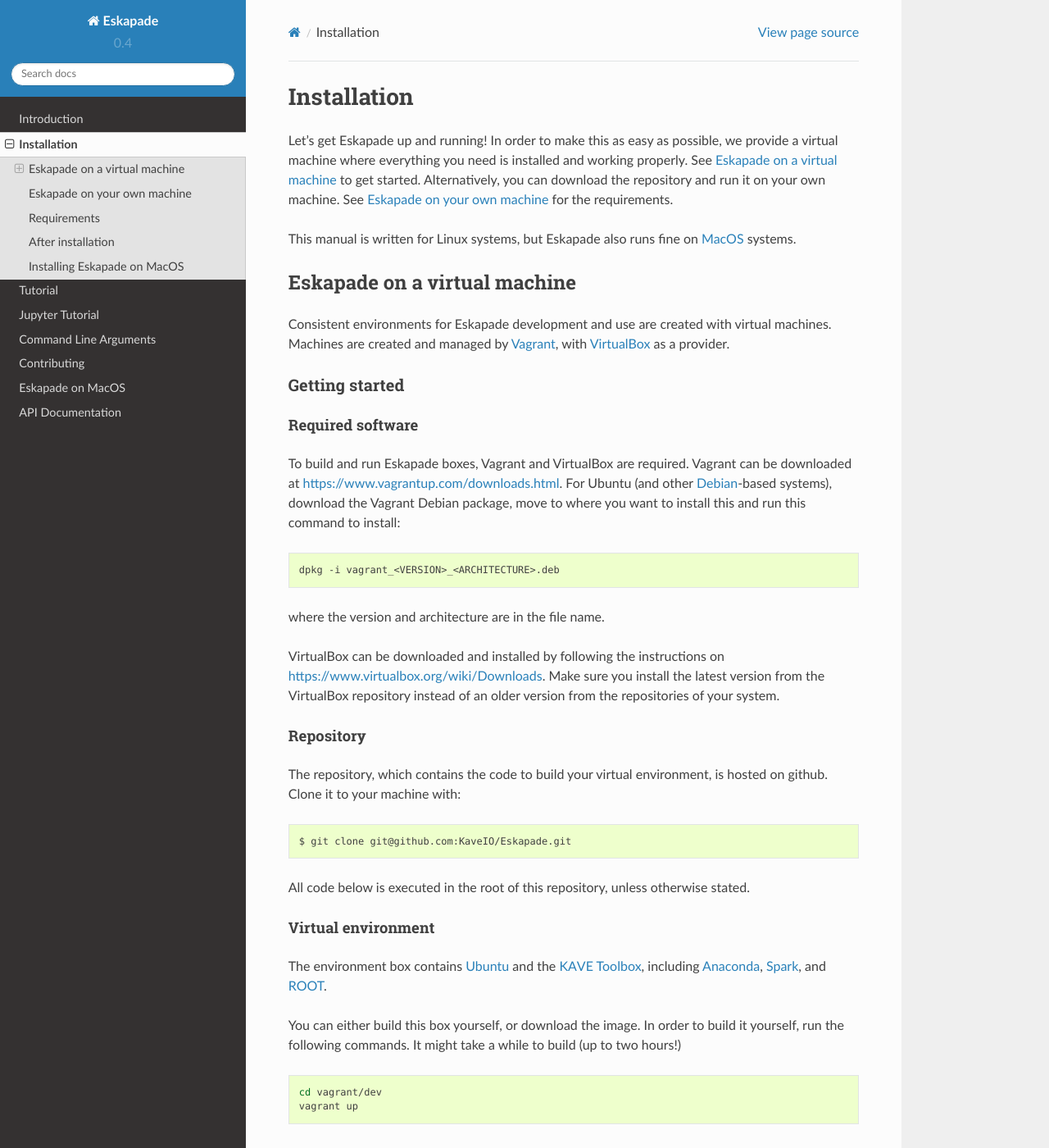
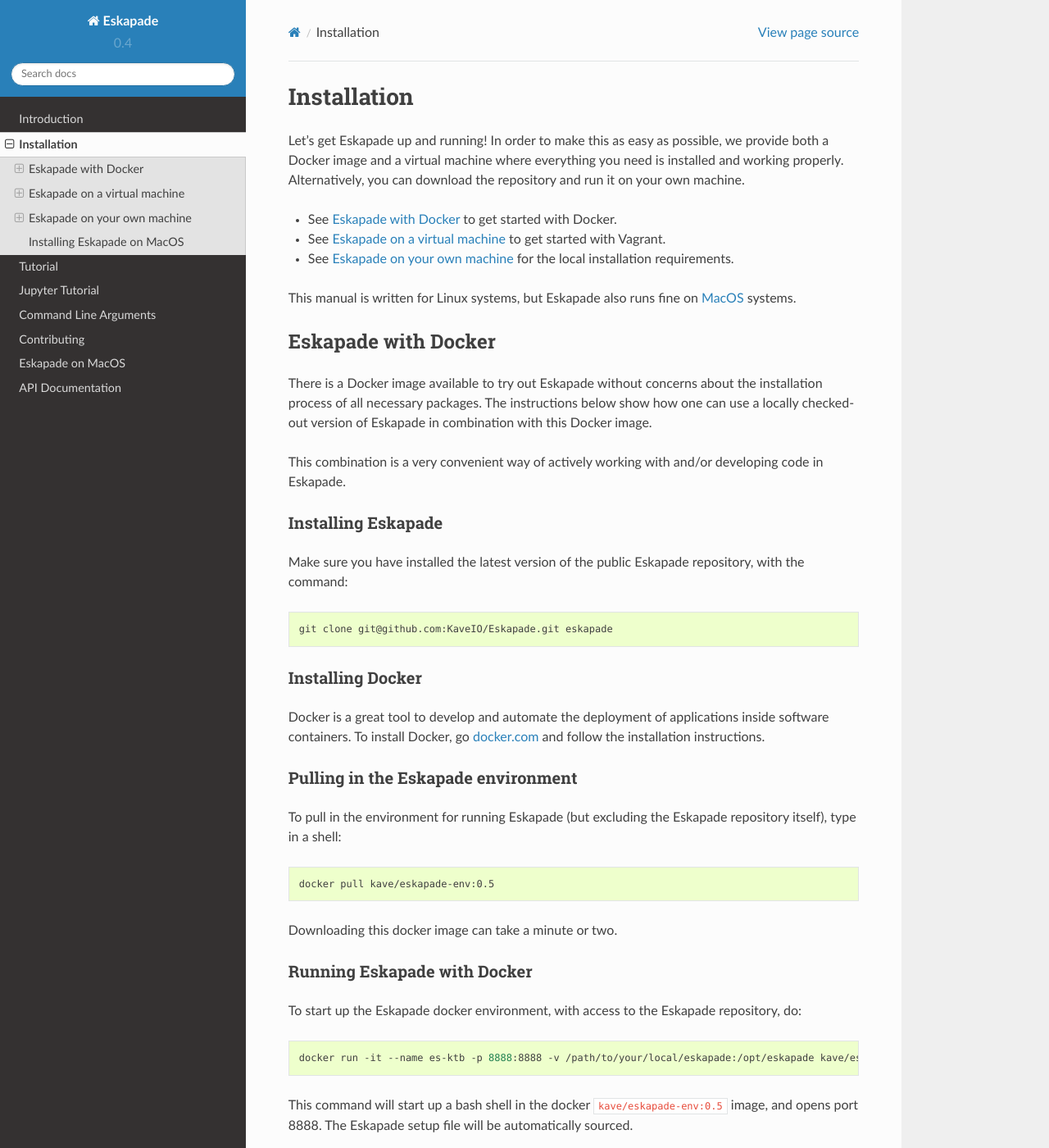
Before and after one commit to KaveIO/Eskapade, a Sphinx documentation site: the page built from docs/source/installation.rst, in a window 1280 px wide and 1400 px high. Shown: the whole window at 82% size. Built offline with Sphinx 7.4.7 and the Read the Docs theme 2.0.0, drawn with Linux system fonts in a browser that asks for light colours; pages that are not in the unit, such as notebooks, are missing from menus; some of the changed text lies outside the part shown.

Commit message:
Added section on running Eskapade with Docker

```diff
--- a/docs/source/installation.rst
+++ b/docs/source/installation.rst
@@ -3,12 +3,142 @@
 ============
 
 Let's get Eskapade up and running! In order to make this as easy as possible,
-we provide a virtual machine where everything you need is installed and working properly.
-See `Eskapade on a virtual machine`_ to get started. Alternatively, you can download
-the repository and run it on your own machine. See `Eskapade on your own machine`_ for the
-requirements.
+we provide both a Docker image and a virtual machine where everything you need is
+installed and working properly. Alternatively, you can download the repository and run it on your own machine.
+
+* See `Eskapade with Docker`_ to get started with Docker.
+* See `Eskapade on a virtual machine`_ to get started with Vagrant.
+* See `Eskapade on your own machine`_ for the local installation requirements.
 
 This manual is written for Linux systems, but Eskapade also runs fine on `MacOS <mac_os.html>`_ systems.
+
+
+
+Eskapade with Docker
+--------------------
+
+There is a Docker image available to try out Eskapade without concerns about the installation process of all necessary packages.
+The instructions below show how one can use a locally checked-out version of Eskapade in combination with this Docker image.
+
+This combination is a very convenient way of actively working with and/or developing code in Eskapade.
+
+
+Installing Eskapade
+___________________
+
+Make sure you have installed the latest version of the public Eskapade repository, with the command:
+
+.. code-block:: bash
+
+  git clone git@github.com:KaveIO/Eskapade.git eskapade
+
+
+Installing Docker
+_________________
+
+Docker is a great tool to develop and automate the deployment of applications inside software containers.
+To install Docker, go `docker.com <https://www.docker.com/>`_ and follow the installation instructions.
+
+
+Pulling in the Eskapade environment
+___________________________________
+
+To pull in the environment for running Eskapade (but excluding the Eskapade repository itself), type in a shell:
+
+.. code-block:: bash
+
+  docker pull kave/eskapade-env:0.5
+
+Downloading this docker image can take a minute or two.
+
+
+Running Eskapade with Docker
+____________________________
+
+To start up the Eskapade docker environment, with access to the Eskapade repository, do:
+
+.. code-block:: bash
+
+  docker run -it --name es-ktb -p 8888:8888 -v /path/to/your/local/eskapade:/opt/eskapade kave/eskapade-env:0.5 bash
+
+This command will start up a bash shell in the docker ``kave/eskapade-env:0.5`` image, and opens port 8888.
+The Eskapade setup file will be automatically sourced.
+
+The option ``-v /path/to/your/local/eskapade:/opt/eskapade`` mounts the local directory ``/path/to/your/local/eskapade``
+(containing your local Eskapade repository) under ``/opt/eskapade`` in the docker container.
+You can now edit the files in this directory, either locally or in the (docker) bash shell, and any updates
+to these files will be kept after exiting docker.
+
+This combination is a great way of using and developing Eskapade code.
+
+E.g. one can now do:
+
+.. code-block:: bash
+
+  cd /opt/eskapade
+
+and run any Eskapade code. See `Tutorial section <tutorial.html>`_ for examples.
+
+
+Exit the (docker) bash shell with:
+
+.. code-block:: bash
+
+  exit
+
+See section `After you exit Docker`_ (right below) for cleaning up obsolete docker processes.
+
+Consider adding a permanent alias to your local ``~/.bashrc`` or ``~/.bash_profile`` file:
+
+.. code-block:: bash
+
+  alias eskapade_docker='docker run -it --name es-ktb -p 8888:8888 -v /path/to/local/eskapade:/opt/eskapade kave/eskapade-env:0.5 bash'
+
+So the next time, in a fresh shell, you can simply run the command ``eskapade_docker``.
+
+
+Starting Jupyter notebook
+_________________________
+
+To run the Jupyter notebook on port 8888 from the docker environment:
+
+.. code-block:: bash
+
+  cd /opt/eskapade
+  jupy &
+
+And press enter twice to return to the shell prompt.
+
+The command ``jupy &`` starts up Jupyter notebook in the background on port 8888 and pipes the output to the log file ``nohup.out``.
+
+In your local browser then go to address::
+
+  localhost:8888/
+
+And you will see the familiar Jupyter environment.
+
+E.g. you can now do ``import eskapade`` (shift-enter) to get access to the Eskapade library.
+
+Be sure to run ``jupy &`` from a directory that is mounted in the docker container, such as ``/opt/eskapade``.
+In this way any notebook(s) you create are kept after you exit the docker run.
+
+
+After you exit Docker
+_____________________
+
+Everytime you want to have a clean Docker environment, run the following commands::
+
+  # --- 1. remove all exited docker processes
+  docker ps -a | grep Exited | awk '{print "docker stop "$1 "; docker rm "$1}' | sh
+
+  # --- 2. remove all failed docker image builts
+  docker images | grep "<none>" | awk '{print "docker rmi "$3}' | sh
+
+  # --- 3. remove dangling volume mounts
+  docker volume ls -qf dangling=true | awk '{print "docker volume rm "$1}' | sh
+
+To automate this, we advise you put these commands in an executable ``docker_cleanup.sh`` script.
+
 
 Eskapade on a virtual machine
 -----------------------------
@@ -25,7 +155,7 @@
   $ git clone git@github.com:KaveIO/Eskapade.git
 
 Requirements
-------------
+____________
 
 Eskapade requires Anaconda, which can be found `here <https://www.continuum.io/downloads>`_. Eskapade was
 tested with version 4.3.
@@ -40,7 +170,8 @@
 **You are now ready to use Eskapade!**
 
 After installation
--------------------
+__________________
+
 To get started, source Eskapade in the root of the repository:
 
 .. code-block:: bash
@@ -62,6 +193,7 @@
 
 See the readme files in other parts of the repository for specific usage.
 
+
 Installing Eskapade on MacOS
 ----------------------------
 
```
